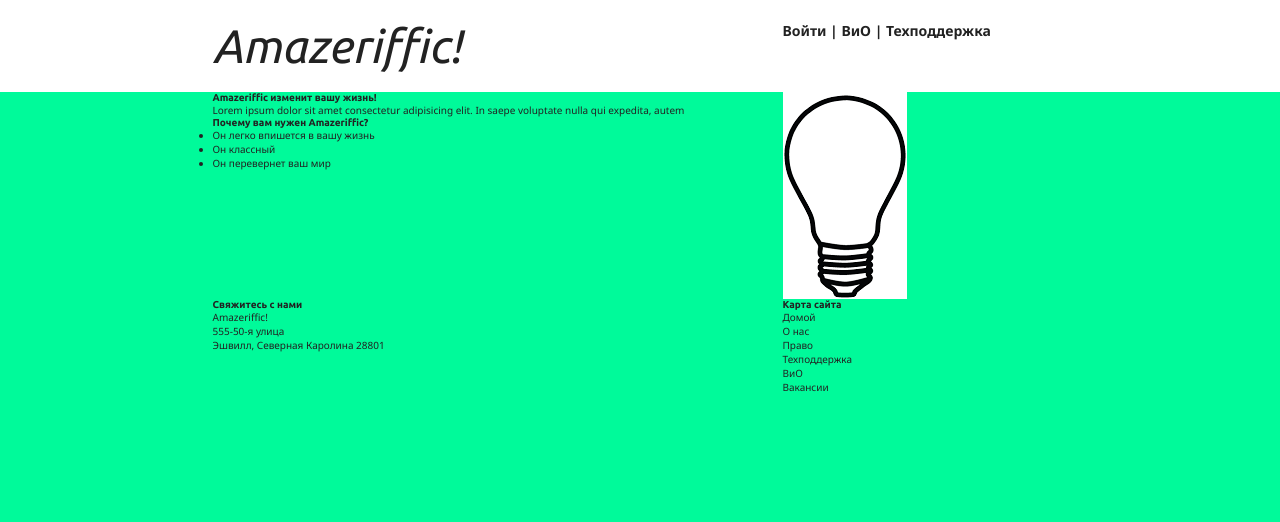
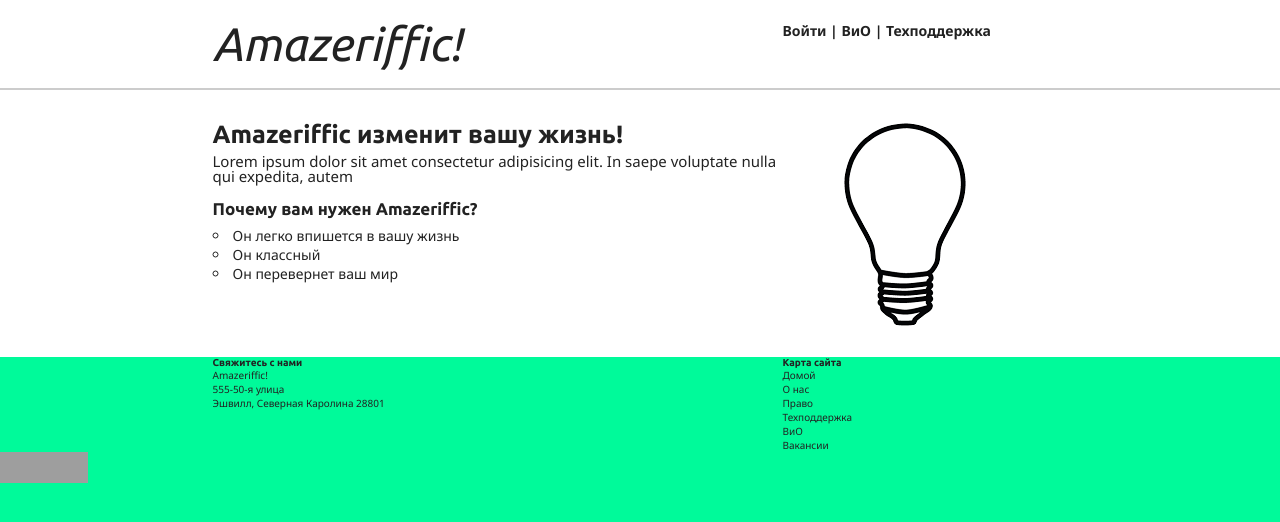
Before and after one commit to enterkvas/Amazeriffic_flexbox, a plain HTML site: page index.html in a window 1280 px wide. Drawn offline with Linux system fonts and the light colour scheme; grey boxes are pictures that could not be loaded.

Commit message:
Sixth commit - main block is ready

```diff
--- a/index.html
+++ b/index.html
@@ -85,5 +85,14 @@
         </div>
       </div>
     </footer>
+    <p>
+      <a href="http://jigsaw.w3.org/css-validator/check/referer">
+        <img
+          style="border:0;width:88px;height:31px"
+          src="http://jigsaw.w3.org/css-validator/images/vcss-blue"
+          alt="Правильный CSS!"
+        />
+      </a>
+    </p>
   </body>
 </html>
--- a/less/_base.less
+++ b/less/_base.less
@@ -14,6 +14,8 @@ a {
     width: 855px;
     margin-left: auto;
     margin-right: auto;
+    padding-left: 2em;
+    padding-right: 2em;
 
     display: flex;
 }
--- a/less/sections/_block-main.less
+++ b/less/sections/_block-main.less
@@ -0,0 +1,33 @@
+.main {
+    background: #fff;
+    padding-top: 3em;
+    padding-bottom: 3em;
+    .main-left {
+        h2 {
+            font-size: 2.5em;
+            margin-bottom: 0.2em;
+        }
+        p {
+            font-size: 1.5em;
+            line-height: 1;
+            margin-bottom: 1em;
+        }
+        h3 {
+            font-size: 1.7em;
+            margin-bottom: 0.5em;
+        }
+        ul {
+            list-style: inside;
+            li {
+                font-size: 1.4em;
+                list-style-type: circle;
+            }
+        }
+    }
+    .main-right {
+        img {
+            margin-left: 6em;
+        }
+    }
+
+}
--- a/less/sections/_header.less
+++ b/less/sections/_header.less
@@ -1,11 +1,12 @@
 .header {
     background: #fff;
+    border-bottom: 2px solid #ccc;
     h1 {
         font-size: 4.7em;
         font-weight: 400;
         font-style: italic;
-        margin-top: 0.4em;
-        margin-bottom: 0.4em;
+        margin-top: 0.36em;
+        margin-bottom: 0.36em;
     }
     .nav {
         font-weight: 700;
```
Also changed, not shown: css/main.css.
